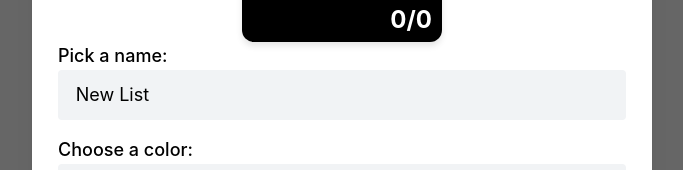
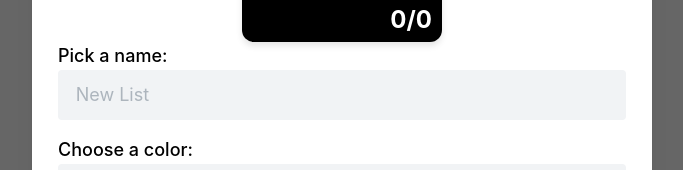
Before and after one commit to mairovitzmario/todo-react, a React (Vite) app: page / in a window 1280 px wide. Both pictures are taken after a click on the button "Add a new list". Shown: the part 268-438 px from the top of the page, without its empty margins (298-981 px from the left). Built offline with nearby package versions, Linux system fonts and the light colour scheme.

Commit message:
cleaned the code

```diff
--- a/src/components/AddToDoListModal/AddToDoListModal.jsx
+++ b/src/components/AddToDoListModal/AddToDoListModal.jsx
@@ -1,38 +1,51 @@
 import './AddToDoListModal.css'
 
 import ToDoListCard from '../ToDoListCard/ToDoListCard'
+import { ToDoContext } from '../../pages/MainPage/MainPage';
 
 import { Modal, Button, ColorInput, Input, Space, Flex } from '@mantine/core';
 import { useState, useContext } from 'react';
-import { ToDoContext } from '../../pages/MainPage/MainPage';
+import { useDisclosure } from '@mantine/hooks';
 
 
-function AddToDoListModal({ opened, close }) {
+
+function AddToDoListModal() {
     const [name, setName] = useState('New List')
     const [color, setColor] = useState('#000000')
+
+    const [opened, { open, close }] = useDisclosure(false);
 
     const { toDoLists, setToDoLists } = useContext(ToDoContext)
 
     function changeName(event) {
-        setName(event.target.value);
+        let text = event.target.value;
+
+        if (text.trim() == '')
+            setName('New List');
+        else
+            setName(event.target.value);
     }
 
     function addList() {
         setToDoLists((t) => ([...t, { name: name, color: color, list: [] }]))
+        setName('')
+        setColor('#000000')
         close();
     }
 
 
-    return (
+    return (<>
         <Modal opened={opened} onClose={close} title="Add a new list" size="lg">
             <div style={{ padding: '10px' }}>
                 <div className="modal-content">
+
                     <div className="card-wrapper">
                         <ToDoListCard name={name} color={color} />
                     </div>
+
                     <div className="input-wrapper">
                         <Input.Wrapper size="lg" label="Pick a name:" description="" error="">
-                            <Input size="lg" variant="filled" placeholder="New List" value={name} onChange={changeName} />
+                            <Input size="lg" variant="filled" placeholder="New List" onChange={changeName} />
                         </Input.Wrapper>
 
                         <Space h="md" />
@@ -45,9 +58,16 @@ function AddToDoListModal({ opened, close }) {
                             Add
                         </Button>
                     </div>
+
                 </div>
             </div>
         </Modal>
+
+
+        <Button variant="default" size='xl' onClick={open}>
+            Add a new list
+        </Button>
+    </>
     );
 }
 
--- a/src/components/ToDoListCard/ToDoListCard.jsx
+++ b/src/components/ToDoListCard/ToDoListCard.jsx
@@ -1,7 +1,7 @@
 import './ToDoListCard.css';
 import { getBrightness } from '../../utils.js';
 
-function ToDoCard({ name, color, list = [] }) {
+function ToDoCard({ name, color, list = [], clickable = false }) {
     const textColor = getBrightness(color) > 186 ? 'black' : 'white';
 
     return (
@@ -10,6 +10,7 @@ function ToDoCard({ name, color, list = [] }) {
             style={{
                 backgroundColor: color,
                 color: textColor,
+                cursor: clickable ? 'pointer' : 'default'
             }}
             aria-label={`${name} card`}
         >
--- a/src/pages/MainPage/MainPage.jsx
+++ b/src/pages/MainPage/MainPage.jsx
@@ -12,7 +12,6 @@ import { MantineProvider, Button, Space, Flex, } from '@mantine/core';
 
 export const ToDoContext = createContext();
 function MainPage() {
-    const [opened, { open, close }] = useDisclosure(false);
     const [toDoLists, setToDoLists] = useState([]);
 
 
@@ -24,11 +23,9 @@ function MainPage() {
                 <div className='wrapper'>
                     <ToDoListTitle />
 
-                    <AddToDoListModal opened={opened} close={close} />
+                    <AddToDoListModal />
 
-                    <Button variant="default" size='xl' onClick={open}>
-                        Add a new list
-                    </Button>
+
 
                     <Space h='xl' />
 
@@ -38,7 +35,7 @@ function MainPage() {
                         wrap="wrap"
                         gap="xl">
                         {toDoLists.map((l, index) => (
-                            <ToDoListCard key={index} name={l.name} color={l.color} list={l.list} />
+                            <ToDoListCard key={index} name={l.name} color={l.color} list={l.list} clickable={true} />
                         ))}
                     </Flex>
 
--- a/src/utils.js
+++ b/src/utils.js
@@ -3,7 +3,7 @@ const getBrightness = (hexColor) => {
     const r = (rgb >> 16) & 0xff;
     const g = (rgb >> 8) & 0xff;
     const b = (rgb >> 0) & 0xff;
-    console.log(0.2126 * r + 0.7152 * g + 0.0722 * b)
+
     return 0.2126 * r + 0.7152 * g + 0.0722 * b;
 };
 
```
